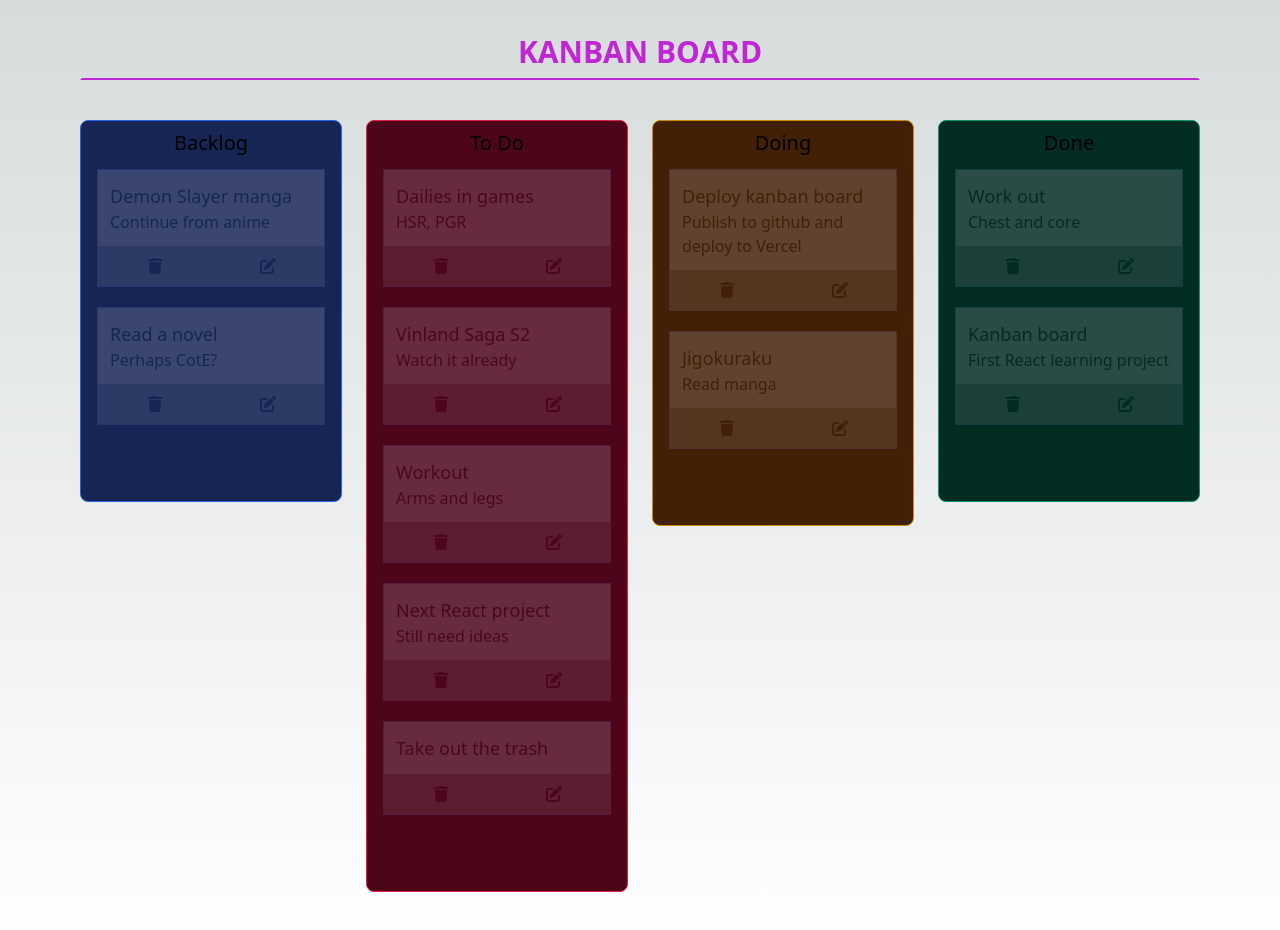
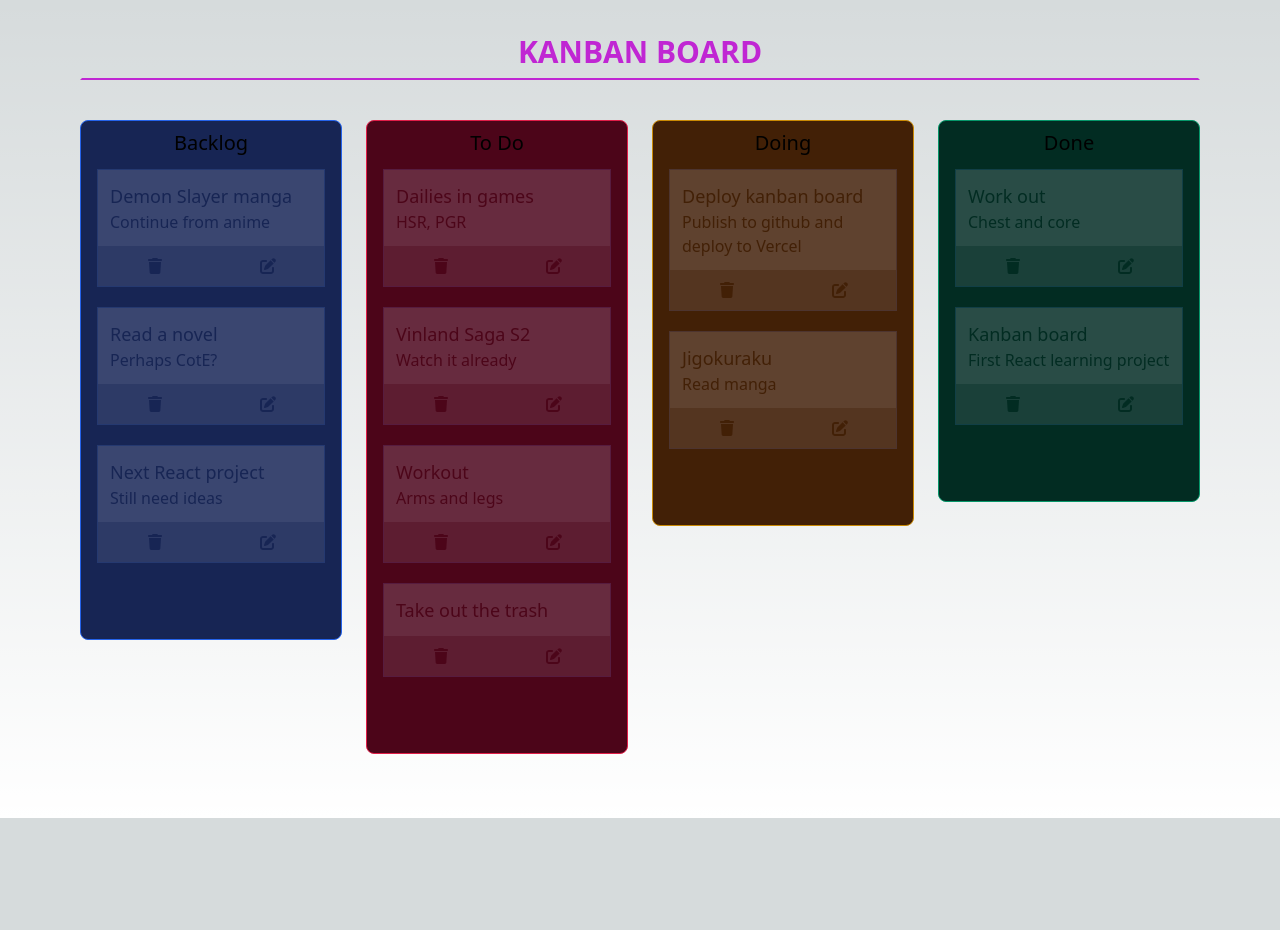
Before and after one commit to tadejrebernjak/kanban-board, a Next.js app: page / in a window 1280 px wide. Shown: the top 930 px of the page. After the commit the page ends 818 px from the top, so only its background shows below. Built offline with nearby package versions, Linux system fonts and the light colour scheme.

Commit message:
dummy data last change

```diff
--- a/src/components/board.js
+++ b/src/components/board.js
@@ -6,12 +6,12 @@ const dummyNotes = {
   backlog: [
     { title: "Demon Slayer manga", details: "Continue from anime" },
     { title: "Read a novel", details: "Perhaps CotE?" },
+    { title: "Next React project", details: "Still need ideas" },
   ],
   todo: [
     { title: "Dailies in games", details: "HSR, PGR" },
     { title: "Vinland Saga S2", details: "Watch it already" },
     { title: "Workout", details: "Arms and legs" },
-    { title: "Next React project", details: "Still need ideas" },
     { title: "Take out the trash" },
   ],
   doing: [
```
